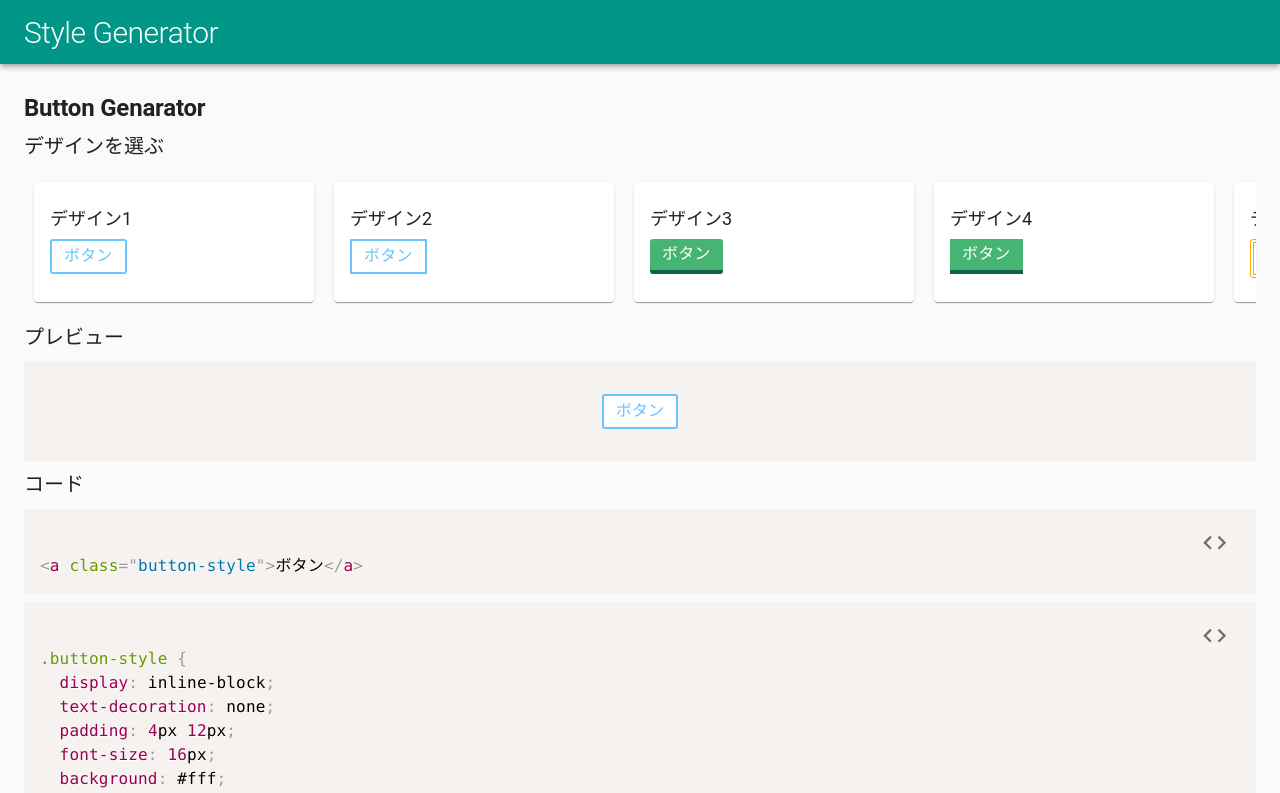
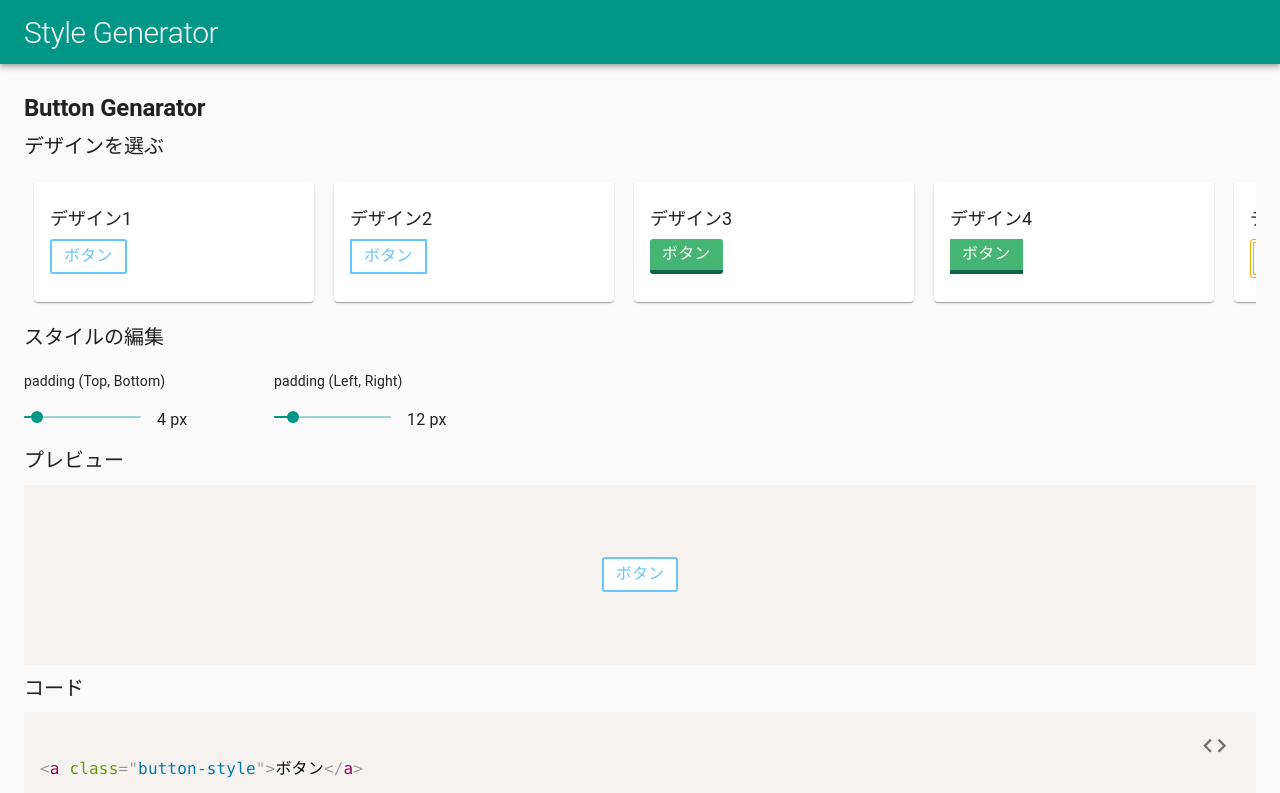
Before and after one commit to Yota-K/html-css-style-generator, a Next.js app: page /create-button in a window 1280 px wide. Shown: the top 793 px of the page. Built offline with nearby package versions, Linux system fonts and the light colour scheme.

Commit message:
paddingを自由に編集できるようにした。

```diff
--- a/helpers/ButtonGenerator/index.tsx
+++ b/helpers/ButtonGenerator/index.tsx
@@ -2,29 +2,24 @@ import { State } from '../../reducers/ButtonGenerator/index';
 
 // スタイルの生成
 export const styleGenerate = (state: State) => {
-  // MEMO: 現状使っていない分岐だけど、使う可能性はあるので一応残しとく
-  if (state.defaultStyles && state.hoverStyles && state.activeStyles) {
+  if (state.defaultStyles && state.hoverStyles) {
+    const defaultStyles = replaceStr(state.defaultStyles);
+    const hoverStyles = replaceStr(state.hoverStyles);
+
+    return `.button-style {
+${defaultStyles}}
+
+.button-style:hover {
+${hoverStyles}}`;
+  } else if (state.defaultStyles && state.activeStyles) {
     const style = replaceStr(state.defaultStyles);
-    const hoverStyle = replaceStr(state.hoverStyles);
-    const activeStyle = replaceStr(state.activeStyles);
+    const activeStyles = replaceStr(state.activeStyles);
 
     return `.button-style {
 ${style}}
 
-.button-style:hover {
-${hoverStyle}}
-
 .button-style:active {
-${activeStyle}}`;
-  } else if (state.defaultStyles && state.hoverStyles) {
-    const style = replaceStr(state.defaultStyles);
-    const hoverStyle = replaceStr(state.hoverStyles);
-
-    return `.button-style {
-${style}}
-
-.button-style:hover {
-${hoverStyle}}`;
+${activeStyles}}`;
   } else {
     const style = replaceStr(state.defaultStyles);
 
--- a/reducers/ButtonGenerator/index.ts
+++ b/reducers/ButtonGenerator/index.ts
@@ -2,7 +2,7 @@ import { ButtonCardDataProps } from '../../type/index';
 
 // 型TからKのプロパティを含む新しい型を生成する
 // type Pick<T, K extends keyof T>
-export type State = Pick<ButtonCardDataProps, 'defaultStyles' | 'hoverStyles' | 'activeStyles'>;
+export type State = Pick<ButtonCardDataProps, 'defaultStyles' | 'hoverStyles' | 'activeStyles' | 'customStyles'>;
 
 export const initialState: State = {
   defaultStyles: {
@@ -20,6 +20,10 @@ export const initialState: State = {
     background: 'background: #67c5ff;',
     color: 'color: #fff;',
   },
+  customStyles: {
+    paddingX: '4',
+    paddingY: '12',
+  },
 };
 
 export type Action = {
@@ -28,6 +32,7 @@ export type Action = {
     defaultStyles: State['defaultStyles'];
     hoverStyles?: State['hoverStyles'];
     activeStyles?: State['activeStyles'];
+    customStyles: State['customStyles'];
   };
 };
 
@@ -38,6 +43,7 @@ export const reducer = (state: State, action: Action) => {
       defaultStyles: action.payload.defaultStyles,
       hoverStyles: action.payload.hoverStyles,
       activeStyles: action.payload.activeStyles,
+      customStyles: action.payload.customStyles,
     };
   } else {
     return state;
--- /dev/null
+++ b/src/components/Atoms/Slider/index.tsx
@@ -0,0 +1,90 @@
+import React, { useEffect, useContext } from 'react';
+
+import { makeStyles } from '@material-ui/core/styles';
+import Grid from '@material-ui/core/Grid';
+import Slider from '@material-ui/core/Slider';
+
+import { AppContext } from '../../Templates/CreateButtonView/index';
+
+interface Props {
+  editType: 'paddingX' | 'paddingY';
+  styleSize: string;
+  max: number;
+}
+
+const useStyles = makeStyles({
+  root: {
+    width: 250,
+  },
+  input: {
+    width: 42,
+  },
+});
+
+export const StyleChangeSlider: React.FC<Props> = ({ editType, styleSize, max }) => {
+  const classes = useStyles();
+
+  // スライダーのメモリの部分
+  const [value, setValue] = React.useState<number>(Number(styleSize));
+  const { state, dispatch } = useContext(AppContext);
+
+  // valueが変更された時に再レンダリングを行う
+  useEffect(() => {
+    dispatch({
+      type: 'GENERATE_STYLE',
+      payload: {
+        defaultStyles: {
+          ...state.defaultStyles,
+          padding: `padding: ${state.customStyles.paddingX}px ${state.customStyles.paddingY}px;`,
+        },
+        hoverStyles: state.hoverStyles,
+        activeStyles: state.activeStyles,
+        customStyles: {
+          ...state.customStyles,
+          [editType]: value,
+        },
+      },
+    });
+  }, [value]);
+
+  // スライダーを動かした時の動作
+  const handleSliderChange = (event: any, newValue: number | number[]) => {
+    setValue(newValue as number);
+    const convertString = value.toString();
+
+    dispatch({
+      type: 'GENERATE_STYLE',
+      payload: {
+        defaultStyles: {
+          ...state.defaultStyles,
+          padding: `padding: ${state.customStyles.paddingX}px ${state.customStyles.paddingY}px;`,
+        },
+        hoverStyles: state.hoverStyles,
+        activeStyles: state.activeStyles,
+        customStyles: {
+          ...state.customStyles,
+          [editType]: convertString,
+        },
+      },
+    });
+  };
+
+  return (
+    <div className={classes.root}>
+      <Grid container spacing={2} alignItems="center">
+        <Grid item xs>
+          <Slider
+            value={Number(styleSize)}
+            onChange={handleSliderChange}
+            onChangeCommitted={handleSliderChange}
+            aria-labelledby="input-slider"
+            max={max}
+          />
+        </Grid>
+        <Grid item xs>
+          {`${styleSize} px`}
+        </Grid>
+      </Grid>
+    </div>
+  );
+};
--- a/src/components/Molecules/ButtonGenerator/ButtonCard/index.tsx
+++ b/src/components/Molecules/ButtonGenerator/ButtonCard/index.tsx
@@ -13,10 +13,11 @@ interface Props {
   defaultStyles: ButtonCardDataProps['defaultStyles'];
   hoverStyles?: ButtonCardDataProps['hoverStyles'];
   activeStyles?: ButtonCardDataProps['activeStyles'];
+  customStyles: ButtonCardDataProps['customStyles'];
 }
 
-export const ButtonCard: React.FC<Props> = ({ heading, defaultStyles, hoverStyles, activeStyles }) => {
-  const { dispatch } = useContext(AppContext);
+export const ButtonCard: React.FC<Props> = ({ heading, defaultStyles, hoverStyles, activeStyles, customStyles }) => {
+  const { state, dispatch } = useContext(AppContext);
 
   const changeStyle = (e: React.MouseEvent<HTMLElement>) => {
     e.preventDefault();
@@ -27,6 +28,11 @@ export const ButtonCard: React.FC<Props> = ({ heading, defaultStyles, hoverStyle
         defaultStyles: defaultStyles,
         hoverStyles: hoverStyles,
         activeStyles: activeStyles,
+        // ボタンを選択した後に追加したスタイルを初期化する
+        customStyles: {
+          paddingX: '4',
+          paddingY: '12',
+        },
       },
     });
   };
--- /dev/null
+++ b/src/components/Molecules/Edit/index.tsx
@@ -0,0 +1,20 @@
+import React from 'react';
+
+import { AppTypography } from '../../Atoms/Typography/index';
+import { StyleChangeSlider } from '../../Atoms/Slider/index';
+
+interface Props {
+  text: string;
+  editType: 'paddingX' | 'paddingY';
+  styleSize: string;
+  max: number;
+}
+
+export const Edit: React.FC<Props> = ({ text, editType, styleSize, max }) => {
+  return (
+    <>
+      <AppTypography variant="h4" text={text} />
+      <StyleChangeSlider editType={editType} styleSize={styleSize} max={max} />
+    </>
+  );
+};
--- a/src/components/Organisms/ButtonGenarator/ButtonCardList/index.tsx
+++ b/src/components/Organisms/ButtonGenarator/ButtonCardList/index.tsx
@@ -23,6 +23,7 @@ export const ButtonCardList: React.FC<Props> = ({ cardData }) => {
               defaultStyles={el.defaultStyles}
               hoverStyles={el.hoverStyles}
               activeStyles={el.activeStyles}
+              customStyles={el.customStyles}
             />
           ))}
         </div>
--- /dev/null
+++ b/src/components/Organisms/ButtonGenarator/EditView/index.tsx
@@ -0,0 +1,43 @@
+import React, { useContext } from 'react';
+
+import Grid from '@material-ui/core/Grid';
+import { Theme, makeStyles, createStyles } from '@material-ui/core/styles';
+
+import { AppContext } from '../../../Templates/CreateButtonView/index';
+import { AppTypography } from '../../../Atoms/Typography/index';
+import { Edit } from '../../../Molecules/Edit/index';
+
+const useStyles = makeStyles((theme: Theme) =>
+  createStyles({
+    editArea: {
+      [theme.breakpoints.down('xs')]: {
+        display: 'block',
+      },
+    },
+    edit: {
+      [theme.breakpoints.down('xs')]: {
+        maxWidth: '100%',
+      },
+    },
+  })
+);
+
+export const ButtonEditView = () => {
+  const classes = useStyles();
+
+  const { state } = useContext(AppContext);
+
+  return (
+    <>
+      <AppTypography variant="h3" text="スタイルの編集" />
+      <Grid className={classes.editArea} container>
+        <Grid className={classes.edit} item>
+          <Edit text="padding (Top, Bottom)" editType="paddingX" styleSize={state.customStyles.paddingX} max={35} />
+        </Grid>
+        <Grid className={classes.edit} item>
+          <Edit text="padding (Left, Right)" editType="paddingY" styleSize={state.customStyles.paddingY} max={75} />
+        </Grid>
+      </Grid>
+    </>
+  );
+};
--- a/src/components/Organisms/ButtonGenarator/Preview/index.tsx
+++ b/src/components/Organisms/ButtonGenarator/Preview/index.tsx
@@ -30,5 +30,5 @@ const PreviewArea = styled.div`
   flex-wrap: wrap;
   align-items: center;
   justify-content: center;
-  height: 100px;
+  height: 180px;
 `;
--- a/src/components/Templates/CreateButtonView/index.tsx
+++ b/src/components/Templates/CreateButtonView/index.tsx
@@ -7,6 +7,7 @@ import { AppHeader } from '../../Organisms/Header/index';
 import { AppTypography } from '../../Atoms/Typography/index';
 import { ButtonCardList } from '../../Organisms/ButtonGenarator/ButtonCardList/index';
 import { ButtonCodeView } from '../../Organisms/ButtonGenarator/Codeview/index';
+import { ButtonEditView } from '../../Organisms/ButtonGenarator/EditView/index';
 import { ButtonPreview } from '../../Organisms/ButtonGenarator/Preview/index';
 import { ButtonCardDataProps } from '../../../../type/index';
 import { State, initialState, Action, reducer } from '../../../../reducers/ButtonGenerator/index';
@@ -44,6 +45,7 @@ export const CreateView: React.FC<Props> = ({ pageTitle, title, description, fea
       <Container>
         <AppTypography variant="h2" text={featureTitle} />
         <ButtonCardList cardData={cardData} />
+        <ButtonEditView />
         <ButtonPreview />
         <ButtonCodeView htmlCode={htmlCode} />
       </Container>
--- a/theme/index.ts
+++ b/theme/index.ts
@@ -20,6 +20,9 @@ export const theme = createMuiTheme({
     h3: {
       fontSize: 20,
     },
+    h4: {
+      fontSize: 14,
+    },
     fontSize: 16,
   },
 });
--- a/type/index.ts
+++ b/type/index.ts
@@ -36,4 +36,8 @@ export interface ButtonCardDataProps {
     transform?: string;
     borderBottom?: string;
   };
+  customStyles: {
+    paddingX: string;
+    paddingY: string;
+  };
 }
```
Also changed, not shown: src/components/Pages/CreateButtonPage/CardData.ts (+32 -0 lines).
